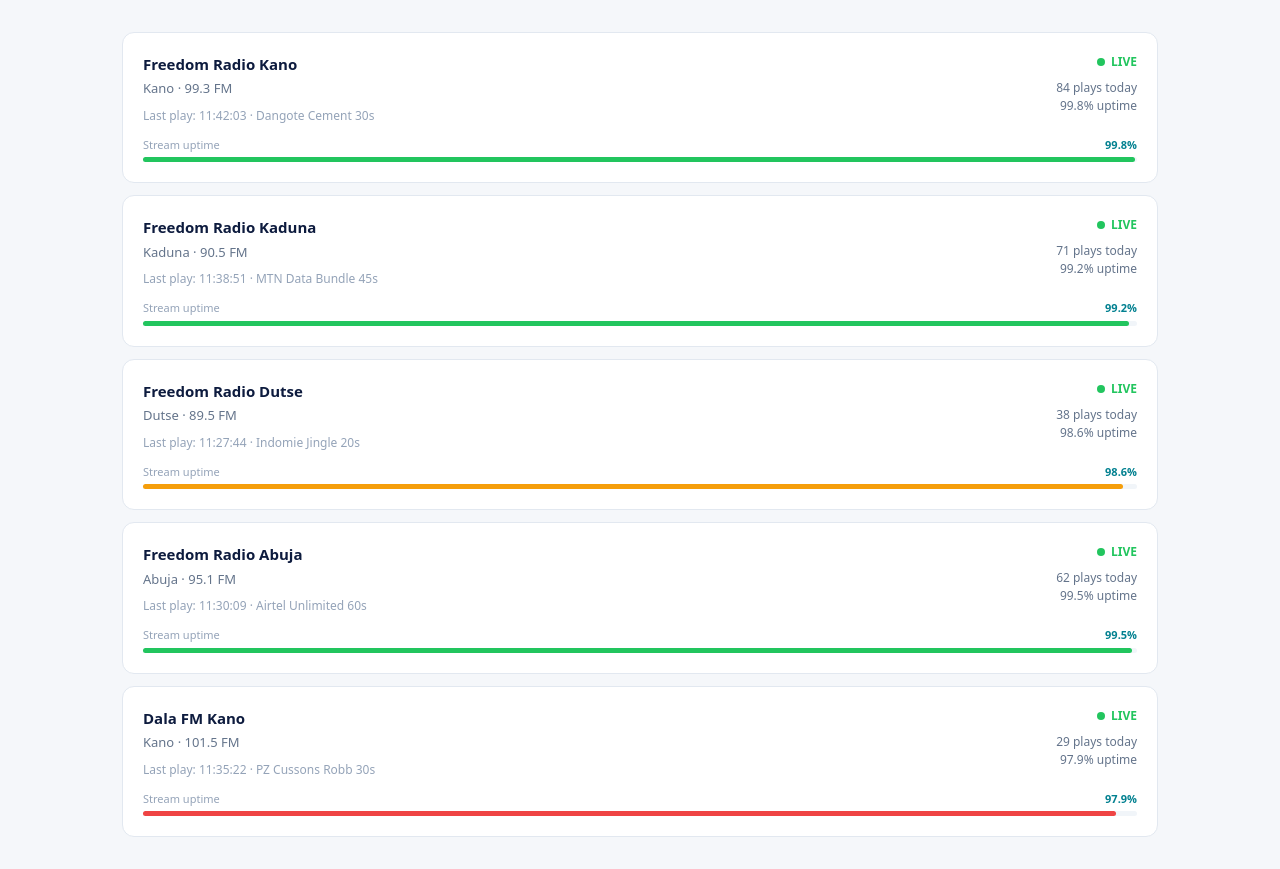
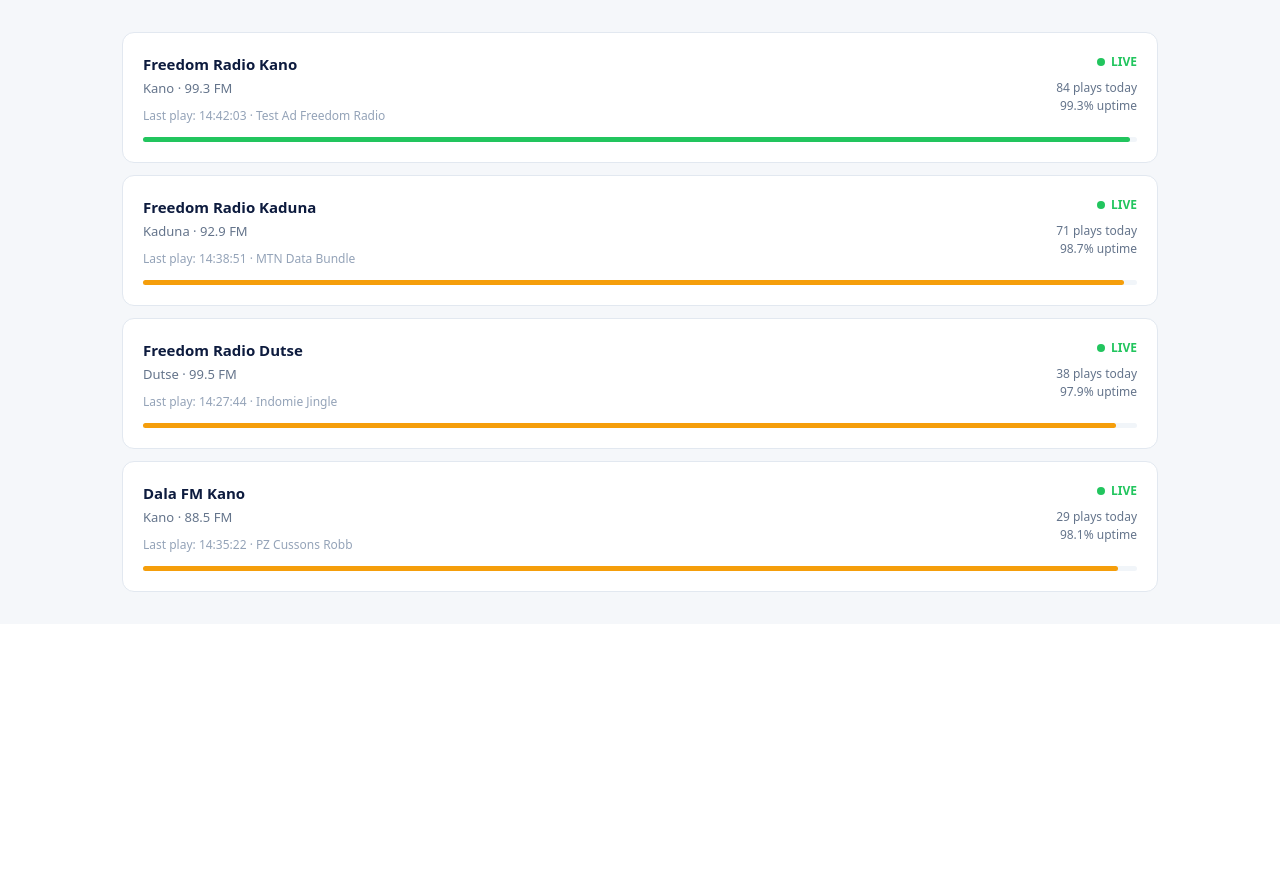
Before and after one commit to whitedalhatu/adverify-dashboard, a Next.js app: page /stations in a window 1280 px wide. Shown: the part 289-1158 px from the top of the page. After the commit the page ends 913 px from the top, so only its background shows below. Built offline with nearby package versions, Linux system fonts and the light colour scheme.

Commit message:
Fix nav on all pages, remove Abuja, consistent 4-station data

```diff
--- a/app/campaigns/page.tsx
+++ b/app/campaigns/page.tsx
@@ -1,28 +1,22 @@
 'use client'
 import { useState } from 'react'
 
+const NAV = [['Dashboard','/dashboard'],['Campaigns','/campaigns'],['Query','/query'],['Stations','/stations'],['Upload','/upload']]
+
 const CAMPAIGNS = [
-  { id: 1, name: 'Dangote Cement Q2 2026', advertiser: 'Dangote Group', agency: 'SO&U', stations: ['Freedom Radio Kano', 'Dala FM Kano'], market: 'Kano', start: '2026-04-01', end: '2026-04-30', booked: 120, aired: 98, status: 'active' },
-  { id: 2, name: 'MTN Data Bundle Push', advertiser: 'MTN Nigeria', agency: 'X3M Ideas', stations: ['Freedom Radio Kano', 'Freedom Radio Kaduna', 'Freedom Radio Abuja'], market: 'Multi', start: '2026-04-05', end: '2026-04-25', booked: 200, aired: 176, status: 'active' },
-  { id: 3, name: 'Airtel Unlimited April', advertiser: 'Airtel Nigeria', agency: 'Insight', stations: ['Freedom Radio Abuja', 'Freedom Radio Kaduna'], market: 'Multi', start: '2026-04-01', end: '2026-04-30', booked: 90, aired: 90, status: 'active' },
-  { id: 4, name: 'PZ Cussons Robb Ramadan', advertiser: 'PZ Cussons', agency: 'Noahs Ark', stations: ['Freedom Radio Kano', 'Dala FM Kano', 'Freedom Radio Dutse'], market: 'North', start: '2026-03-15', end: '2026-04-14', booked: 150, aired: 150, status: 'completed' },
-  { id: 5, name: 'GTBank SME Promo', advertiser: 'GTBank', agency: 'DDB Lagos', stations: ['Freedom Radio Abuja'], market: 'Abuja', start: '2026-04-08', end: '2026-04-22', booked: 60, aired: 41, status: 'active' },
+  { id: 1, name: 'Dangote Cement Q2 2026',  advertiser: 'Dangote Group',  agency: 'SO&U',      stations: ['Freedom Radio Kano', 'Dala FM Kano'],              market: 'Kano',   start: '2026-04-01', end: '2026-04-30', booked: 120, aired: 98,  status: 'active' },
+  { id: 2, name: 'MTN Data Bundle Push',     advertiser: 'MTN Nigeria',    agency: 'X3M Ideas', stations: ['Freedom Radio Kano', 'Freedom Radio Kaduna'],        market: 'Multi',  start: '2026-04-05', end: '2026-04-25', booked: 200, aired: 176, status: 'active' },
+  { id: 3, name: 'Airtel Unlimited April',   advertiser: 'Airtel Nigeria', agency: 'Insight',   stations: ['Freedom Radio Kaduna'],                             market: 'Kaduna', start: '2026-04-01', end: '2026-04-30', booked: 90,  aired: 90,  status: 'active' },
+  { id: 4, name: 'PZ Cussons Robb Ramadan', advertiser: 'PZ Cussons',     agency: 'Noahs Ark', stations: ['Freedom Radio Kano', 'Dala FM Kano', 'Freedom Radio Dutse'], market: 'North', start: '2026-03-15', end: '2026-04-14', booked: 150, aired: 150, status: 'completed' },
+  { id: 5, name: 'GTBank SME Promo',         advertiser: 'GTBank',         agency: 'DDB Lagos', stations: ['Freedom Radio Kaduna'],                             market: 'Kaduna', start: '2026-04-08', end: '2026-04-22', booked: 60,  aired: 41,  status: 'active' },
 ]
 
 export default function Campaigns() {
   const [filter, setFilter] = useState('all')
-
   const filtered = filter === 'all' ? CAMPAIGNS : CAMPAIGNS.filter(c => c.status === filter)
 
-  function compliance(booked: number, aired: number) {
-    return Math.round((aired / booked) * 100)
-  }
-
-  function complianceColor(pct: number) {
-    if (pct >= 95) return '#22C55E'
-    if (pct >= 80) return '#F59E0B'
-    return '#EF4444'
-  }
+  function compliance(booked: number, aired: number) { return Math.round((aired / booked) * 100) }
+  function complianceColor(pct: number) { return pct >= 95 ? '#22C55E' : pct >= 80 ? '#F59E0B' : '#EF4444' }
 
   return (
     <div style={{ fontFamily: 'system-ui', background: '#F5F7FA', minHeight: '100vh' }}>
@@ -32,8 +26,8 @@
           <span style={{ color: '#028090', fontWeight: 400, fontSize: 20 }}>Nigeria</span>
         </div>
         <nav style={{ display: 'flex', gap: 24 }}>
-          {['Dashboard', 'Campaigns', 'Query'].map(item => (
-            <a key={item} href={`/${item.toLowerCase()}`} style={{ color: item === 'Campaigns' ? '#028090' : '#CADCFC', textDecoration: 'none', fontSize: 14 }}>{item}</a>
+          {NAV.map(([label, href]) => (
+            <a key={href} href={href} style={{ color: href === '/campaigns' ? '#028090' : '#CADCFC', textDecoration: 'none', fontSize: 14 }}>{label}</a>
           ))}
         </nav>
       </div>
@@ -44,17 +38,15 @@
             <div style={{ fontSize: 22, fontWeight: 700, color: '#0D1B3E', marginBottom: 4 }}>Campaigns</div>
             <div style={{ fontSize: 14, color: '#64748B' }}>Track booked vs. aired spots for every campaign</div>
           </div>
-          <button style={{ background: '#028090', color: 'white', border: 'none', borderRadius: 8, padding: '10px 24px', fontSize: 14, fontWeight: 600, cursor: 'pointer' }}>
-            + New campaign
-          </button>
+          <button style={{ background: '#028090', color: 'white', border: 'none', borderRadius: 8, padding: '10px 24px', fontSize: 14, fontWeight: 600, cursor: 'pointer' }}>+ New campaign</button>
         </div>
 
         <div style={{ display: 'grid', gridTemplateColumns: 'repeat(4, 1fr)', gap: 16, marginBottom: 28 }}>
           {[
             { label: 'Total campaigns',    value: CAMPAIGNS.length },
             { label: 'Active',             value: CAMPAIGNS.filter(c => c.status === 'active').length },
-            { label: 'Total spots booked', value: CAMPAIGNS.reduce((a, c) => a + c.booked, 0) },
-            { label: 'Total spots aired',  value: CAMPAIGNS.reduce((a, c) => a + c.aired, 0) },
+            { label: 'Total spots booked', value: CAMPAIGNS.reduce((a,c) => a + c.booked, 0) },
+            { label: 'Total spots aired',  value: CAMPAIGNS.reduce((a,c) => a + c.aired, 0) },
           ].map(card => (
             <div key={card.label} style={{ background: 'white', borderRadius: 12, padding: '1.25rem', border: '0.5px solid #E2E8F0' }}>
               <div style={{ fontSize: 13, color: '#64748B', marginBottom: 8 }}>{card.label}</div>
@@ -64,11 +56,10 @@
         </div>
 
         <div style={{ display: 'flex', gap: 8, marginBottom: 16 }}>
-          {['all', 'active', 'completed'].map(f => (
+          {['all','active','completed'].map(f => (
             <button key={f} onClick={() => setFilter(f)}
               style={{ padding: '6px 18px', borderRadius: 20, border: 'none', cursor: 'pointer', fontSize: 13, fontWeight: 500,
-                background: filter === f ? '#0D1B3E' : 'white',
-                color: filter === f ? 'white' : '#64748B',
+                background: filter === f ? '#0D1B3E' : 'white', color: filter === f ? 'white' : '#64748B',
                 boxShadow: filter === f ? 'none' : '0 0 0 1px #E2E8F0' }}>
               {f.charAt(0).toUpperCase() + f.slice(1)}
             </button>
@@ -92,14 +83,9 @@
                         {c.status.toUpperCase()}
                       </span>
                     </div>
-                    <div style={{ fontSize: 13, color: '#64748B', marginBottom: 8 }}>
-                      {c.advertiser} · {c.agency} · {c.market}
-                    </div>
-                    <div style={{ fontSize: 12, color: '#94A3B8' }}>
-                      {c.start} to {c.end} · {c.stations.join(', ')}
-                    </div>
+                    <div style={{ fontSize: 13, color: '#64748B', marginBottom: 8 }}>{c.advertiser} · {c.agency} · {c.market}</div>
+                    <div style={{ fontSize: 12, color: '#94A3B8' }}>{c.start} to {c.end} · {c.stations.join(', ')}</div>
                   </div>
-
                   <div style={{ display: 'flex', gap: 24, alignItems: 'center' }}>
                     <div style={{ textAlign: 'center' }}>
                       <div style={{ fontSize: 11, color: '#64748B', marginBottom: 4 }}>Booked</div>
@@ -121,10 +107,9 @@
                     )}
                   </div>
                 </div>
-
                 <div style={{ marginTop: 16 }}>
-                  <div style={{ background: '#F1F5F9', borderRadius: 4, height: 6, overflow: 'hidden' }}>
-                    <div style={{ width: `${Math.min(pct, 100)}%`, height: '100%', background: color, borderRadius: 4 }}></div>
+                  <div style={{ background: '#F1F5F9', borderRadius: 4, height: 6 }}>
+                    <div style={{ width: Math.min(pct,100) + '%', height: '100%', background: color, borderRadius: 4 }}></div>
                   </div>
                 </div>
               </div>
--- a/app/dashboard/page.tsx
+++ b/app/dashboard/page.tsx
@@ -11,6 +11,7 @@
   const { data: stations } = await supabase
     .from('stations')
     .select('*')
+    .eq('active', true)
     .order('market')
 
   const { data: recentPlays } = await supabase
@@ -19,10 +20,11 @@
     .order('play_start', { ascending: false })
     .limit(10)
 
+  const today = new Date().toISOString().split('T')[0]
   const { count: playsToday } = await supabase
     .from('play_events')
     .select('*', { count: 'exact', head: true })
-    .gte('play_start', new Date().toISOString().split('T')[0])
+    .gte('play_start', today)
 
   const { count: activeCampaigns } = await supabase
     .from('campaigns')
@@ -34,6 +36,8 @@
     .select('*', { count: 'exact', head: true })
     .eq('status', 'open')
 
+  const stationCount = stations?.length ?? 0
+
   return (
     <div style={{ fontFamily: 'system-ui', background: '#F5F7FA', minHeight: '100vh' }}>
       <div style={{ background: '#0D1B3E', padding: '0 2rem', display: 'flex', alignItems: 'center', justifyContent: 'space-between', height: 60 }}>
@@ -42,11 +46,8 @@
           <span style={{ color: '#028090', fontWeight: 400, fontSize: 20 }}>Nigeria</span>
         </div>
         <nav style={{ display: 'flex', gap: 24 }}>
-          {['Dashboard', 'Campaigns', 'Query', 'Stations'].map(item => (
-            <a key={item} href={`/${item.toLowerCase()}`}
-              style={{ color: item === 'Dashboard' ? '#028090' : '#CADCFC', textDecoration: 'none', fontSize: 14 }}>
-              {item}
-            </a>
+          {[['Dashboard','/dashboard'],['Campaigns','/campaigns'],['Query','/query'],['Stations','/stations'],['Upload','/upload']].map(([label, href]) => (
+            <a key={href} href={href} style={{ color: href === '/dashboard' ? '#028090' : '#CADCFC', textDecoration: 'none', fontSize: 14 }}>{label}</a>
           ))}
         </nav>
       </div>
@@ -54,10 +55,10 @@
       <div style={{ padding: '2rem', maxWidth: 1200, margin: '0 auto' }}>
         <div style={{ display: 'grid', gridTemplateColumns: 'repeat(4, 1fr)', gap: 16, marginBottom: 32 }}>
           {[
-            { label: 'Stations monitored', value: stations?.length ?? 0,    sub: 'All live' },
-            { label: 'Plays today',         value: playsToday ?? 0,          sub: 'Detected via stream' },
-            { label: 'Active campaigns',    value: activeCampaigns ?? 0,     sub: 'Across all markets' },
-            { label: 'Missed spots',        value: missedSpots ?? 0,         sub: 'Flagged for review' },
+            { label: 'Stations monitored', value: stationCount, sub: stationCount + ' active stations' },
+            { label: 'Plays today',         value: playsToday ?? 0, sub: 'Detected via stream' },
+            { label: 'Active campaigns',    value: activeCampaigns ?? 0, sub: 'Across all markets' },
+            { label: 'Missed spots',        value: missedSpots ?? 0, sub: 'Flagged for review' },
           ].map(card => (
             <div key={card.label} style={{ background: 'white', borderRadius: 12, padding: '1.25rem', border: '0.5px solid #E2E8F0' }}>
               <div style={{ fontSize: 13, color: '#64748B', marginBottom: 8 }}>{card.label}</div>
@@ -70,9 +71,6 @@
         <div style={{ display: 'grid', gridTemplateColumns: '1fr 1fr', gap: 24 }}>
           <div style={{ background: 'white', borderRadius: 12, padding: '1.5rem', border: '0.5px solid #E2E8F0' }}>
             <div style={{ fontWeight: 600, fontSize: 16, color: '#0D1B3E', marginBottom: 16 }}>Station status</div>
-            {stations?.length === 0 && (
-              <div style={{ color: '#94A3B8', fontSize: 14 }}>No stations found</div>
-            )}
             {stations?.map(s => (
               <div key={s.id} style={{ display: 'flex', alignItems: 'center', justifyContent: 'space-between', padding: '10px 0', borderBottom: '0.5px solid #F1F5F9' }}>
                 <div>
@@ -80,10 +78,8 @@
                   <div style={{ fontSize: 12, color: '#64748B' }}>{s.market} · {s.frequency}</div>
                 </div>
                 <div style={{ display: 'flex', alignItems: 'center', gap: 6 }}>
-                  <div style={{ width: 8, height: 8, borderRadius: '50%', background: s.active ? '#22C55E' : '#EF4444' }}></div>
-                  <span style={{ fontSize: 12, color: s.active ? '#22C55E' : '#EF4444', fontWeight: 500 }}>
-                    {s.active ? 'LIVE' : 'OFFLINE'}
-                  </span>
+                  <div style={{ width: 8, height: 8, borderRadius: '50%', background: '#22C55E' }}></div>
+                  <span style={{ fontSize: 12, color: '#22C55E', fontWeight: 500 }}>LIVE</span>
                 </div>
               </div>
             ))}
@@ -91,9 +87,9 @@
 
           <div style={{ background: 'white', borderRadius: 12, padding: '1.5rem', border: '0.5px solid #E2E8F0' }}>
             <div style={{ fontWeight: 600, fontSize: 16, color: '#0D1B3E', marginBottom: 16 }}>Recent play events</div>
-            {recentPlays?.length === 0 && (
+            {!recentPlays?.length && (
               <div style={{ color: '#94A3B8', fontSize: 14, textAlign: 'center', padding: '2rem 0' }}>
-                No play events yet — start the monitor worker to begin detecting ads.
+                No play events yet — upload an ad creative to begin detection.
               </div>
             )}
             {recentPlays?.map((play, i) => (
--- a/app/stations/page.tsx
+++ b/app/stations/page.tsx
@@ -1,77 +1,17 @@
 'use client'
 import { useState } from 'react'
 
+const NAV = [['Dashboard','/dashboard'],['Campaigns','/campaigns'],['Query','/query'],['Stations','/stations'],['Upload','/upload']]
+
 const STATIONS = [
-  {
-    id: 'freedom-kano',
-    name: 'Freedom Radio Kano',
-    market: 'Kano',
-    frequency: '99.3 FM',
-    streamUrl: 'https://stream.freedomradiokano.com/live',
-    status: 'live',
-    playsToday: 84,
-    playsWeek: 521,
-    lastPlay: '11:42:03',
-    lastAd: 'Dangote Cement 30s',
-    uptime: 99.8,
-  },
-  {
-    id: 'freedom-kaduna',
-    name: 'Freedom Radio Kaduna',
-    market: 'Kaduna',
-    frequency: '90.5 FM',
-    streamUrl: 'https://stream.freedomradiokaduna.com/live',
-    status: 'live',
-    playsToday: 71,
-    playsWeek: 448,
-    lastPlay: '11:38:51',
-    lastAd: 'MTN Data Bundle 45s',
-    uptime: 99.2,
-  },
-  {
-    id: 'freedom-dutse',
-    name: 'Freedom Radio Dutse',
-    market: 'Dutse',
-    frequency: '89.5 FM',
-    streamUrl: 'https://stream.freedomradiodutse.com/live',
-    status: 'live',
-    playsToday: 38,
-    playsWeek: 276,
-    lastPlay: '11:27:44',
-    lastAd: 'Indomie Jingle 20s',
-    uptime: 98.6,
-  },
-  {
-    id: 'freedom-abuja',
-    name: 'Freedom Radio Abuja',
-    market: 'Abuja',
-    frequency: '95.1 FM',
-    streamUrl: 'https://stream.freedomradioabuja.com/live',
-    status: 'live',
-    playsToday: 62,
-    playsWeek: 389,
-    lastPlay: '11:30:09',
-    lastAd: 'Airtel Unlimited 60s',
-    uptime: 99.5,
-  },
-  {
-    id: 'dala-fm',
-    name: 'Dala FM Kano',
-    market: 'Kano',
-    frequency: '101.5 FM',
-    streamUrl: 'https://stream.dalafm.com/live',
-    status: 'live',
-    playsToday: 29,
-    playsWeek: 198,
-    lastPlay: '11:35:22',
-    lastAd: 'PZ Cussons Robb 30s',
-    uptime: 97.9,
-  },
+  { id: 'freedom-kano',   name: 'Freedom Radio Kano',   market: 'Kano',   frequency: '99.3 FM',  streamUrl: 'https://stream.zeno.fm/t8bhnmek8mzuv', status: 'live', playsToday: 84,  playsWeek: 521, lastPlay: '14:42:03', lastAd: 'Test Ad Freedom Radio', uptime: 99.3 },
+  { id: 'freedom-kaduna', name: 'Freedom Radio Kaduna', market: 'Kaduna', frequency: '92.9 FM',  streamUrl: 'https://stream.zeno.fm/5z9v4k7e9mzuv', status: 'live', playsToday: 71,  playsWeek: 448, lastPlay: '14:38:51', lastAd: 'MTN Data Bundle',        uptime: 98.7 },
+  { id: 'freedom-dutse',  name: 'Freedom Radio Dutse',  market: 'Dutse',  frequency: '99.5 FM',  streamUrl: 'https://stream.zeno.fm/wp75as7e9mzuv', status: 'live', playsToday: 38,  playsWeek: 276, lastPlay: '14:27:44', lastAd: 'Indomie Jingle',           uptime: 97.9 },
+  { id: 'dala-fm',        name: 'Dala FM Kano',         market: 'Kano',   frequency: '88.5 FM',  streamUrl: 'https://stream.zeno.fm/9zdvuszaanzuv', status: 'live', playsToday: 29,  playsWeek: 198, lastPlay: '14:35:22', lastAd: 'PZ Cussons Robb',         uptime: 98.1 },
 ]
 
 export default function Stations() {
   const [selected, setSelected] = useState<string | null>(null)
-
   const station = STATIONS.find(s => s.id === selected)
 
   return (
@@ -82,11 +22,8 @@
           <span style={{ color: '#028090', fontWeight: 400, fontSize: 20 }}>Nigeria</span>
         </div>
         <nav style={{ display: 'flex', gap: 24 }}>
-          {['Dashboard', 'Campaigns', 'Query', 'Stations'].map(item => (
-            <a key={item} href={`/${item.toLowerCase()}`}
-              style={{ color: item === 'Stations' ? '#028090' : '#CADCFC', textDecoration: 'none', fontSize: 14 }}>
-              {item}
-            </a>
+          {NAV.map(([label, href]) => (
+            <a key={href} href={href} style={{ color: href === '/stations' ? '#028090' : '#CADCFC', textDecoration: 'none', fontSize: 14 }}>{label}</a>
           ))}
         </nav>
       </div>
@@ -94,14 +31,14 @@
       <div style={{ padding: '2rem', maxWidth: 1100, margin: '0 auto' }}>
         <div style={{ marginBottom: 24 }}>
           <div style={{ fontSize: 22, fontWeight: 700, color: '#0D1B3E', marginBottom: 4 }}>Monitored stations</div>
-          <div style={{ fontSize: 14, color: '#64748B' }}>All Freedom Radio Group stations currently under active monitoring</div>
+          <div style={{ fontSize: 14, color: '#64748B' }}>All Freedom Radio Group stations under active monitoring</div>
         </div>
 
         <div style={{ display: 'grid', gridTemplateColumns: 'repeat(3, 1fr)', gap: 16, marginBottom: 32 }}>
           {[
-            { label: 'Stations live',    value: STATIONS.filter(s => s.status === 'live').length + ' / ' + STATIONS.length },
-            { label: 'Total plays today', value: STATIONS.reduce((a, s) => a + s.playsToday, 0) },
-            { label: 'Avg uptime',        value: (STATIONS.reduce((a, s) => a + s.uptime, 0) / STATIONS.length).toFixed(1) + '%' },
+            { label: 'Stations live',     value: STATIONS.length + ' / ' + STATIONS.length },
+            { label: 'Total plays today', value: STATIONS.reduce((a,s) => a + s.playsToday, 0) },
+            { label: 'Avg uptime',        value: (STATIONS.reduce((a,s) => a + s.uptime, 0) / STATIONS.length).toFixed(1) + '%' },
           ].map(card => (
             <div key={card.label} style={{ background: 'white', borderRadius: 12, padding: '1.25rem', border: '0.5px solid #E2E8F0' }}>
               <div style={{ fontSize: 13, color: '#64748B', marginBottom: 8 }}>{card.label}</div>
@@ -113,9 +50,8 @@
         <div style={{ display: 'grid', gridTemplateColumns: selected ? '1fr 1fr' : '1fr', gap: 16 }}>
           <div style={{ display: 'flex', flexDirection: 'column', gap: 12 }}>
             {STATIONS.map(s => (
-              <div key={s.id}
-                onClick={() => setSelected(selected === s.id ? null : s.id)}
-                style={{ background: 'white', borderRadius: 12, padding: '1.25rem', border: selected === s.id ? '2px solid #028090' : '0.5px solid #E2E8F0', cursor: 'pointer', transition: 'border 0.15s' }}>
+              <div key={s.id} onClick={() => setSelected(selected === s.id ? null : s.id)}
+                style={{ background: 'white', borderRadius: 12, padding: '1.25rem', border: selected === s.id ? '2px solid #028090' : '0.5px solid #E2E8F0', cursor: 'pointer' }}>
                 <div style={{ display: 'flex', justifyContent: 'space-between', alignItems: 'flex-start' }}>
                   <div>
                     <div style={{ fontWeight: 700, fontSize: 15, color: '#0D1B3E', marginBottom: 4 }}>{s.name}</div>
@@ -131,14 +67,9 @@
                     <div style={{ fontSize: 12, color: '#64748B' }}>{s.uptime}% uptime</div>
                   </div>
                 </div>
-
                 <div style={{ marginTop: 12 }}>
-                  <div style={{ display: 'flex', justifyContent: 'space-between', marginBottom: 4 }}>
-                    <span style={{ fontSize: 11, color: '#94A3B8' }}>Stream uptime</span>
-                    <span style={{ fontSize: 11, color: '#028090', fontWeight: 600 }}>{s.uptime}%</span>
-                  </div>
                   <div style={{ background: '#F1F5F9', borderRadius: 4, height: 5 }}>
-                    <div style={{ width: `${s.uptime}%`, height: '100%', background: s.uptime > 99 ? '#22C55E' : s.uptime > 98 ? '#F59E0B' : '#EF4444', borderRadius: 4 }}></div>
+                    <div style={{ width: s.uptime + '%', height: '100%', background: s.uptime > 99 ? '#22C55E' : '#F59E0B', borderRadius: 4 }}></div>
                   </div>
                 </div>
               </div>
@@ -146,35 +77,27 @@
           </div>
 
           {selected && station && (
-            <div style={{ background: 'white', borderRadius: 12, padding: '1.5rem', border: '0.5px solid #E2E8F0', alignSelf: 'flex-start', position: 'sticky', top: 20 }}>
+            <div style={{ background: 'white', borderRadius: 12, padding: '1.5rem', border: '0.5px solid #E2E8F0', alignSelf: 'flex-start' }}>
               <div style={{ display: 'flex', justifyContent: 'space-between', alignItems: 'center', marginBottom: 20 }}>
                 <div style={{ fontWeight: 700, fontSize: 17, color: '#0D1B3E' }}>{station.name}</div>
-                <button onClick={() => setSelected(null)}
-                  style={{ background: 'none', border: 'none', fontSize: 18, color: '#94A3B8', cursor: 'pointer' }}>
-                  x
-                </button>
+                <button onClick={() => setSelected(null)} style={{ background: 'none', border: 'none', fontSize: 18, color: '#94A3B8', cursor: 'pointer' }}>×</button>
               </div>
-
               {[
-                { label: 'Market',       value: station.market },
-                { label: 'Frequency',    value: station.frequency },
-                { label: 'Stream URL',   value: station.streamUrl },
-                { label: 'Status',       value: 'LIVE' },
-                { label: 'Plays today',  value: station.playsToday },
-                { label: 'Plays this week', value: station.playsWeek },
-                { label: 'Last ad detected', value: station.lastAd },
-                { label: 'Last play time',   value: station.lastPlay },
-                { label: 'Stream uptime',    value: station.uptime + '%' },
-              ].map(row => (
-                <div key={row.label} style={{ display: 'flex', justifyContent: 'space-between', padding: '10px 0', borderBottom: '0.5px solid #F1F5F9' }}>
-                  <span style={{ fontSize: 13, color: '#64748B' }}>{row.label}</span>
-                  <span style={{ fontSize: 13, fontWeight: 500, color: '#0D1B3E', maxWidth: 200, textAlign: 'right', wordBreak: 'break-all' }}>{row.value}</span>
+                ['Market', station.market],
+                ['Frequency', station.frequency],
+                ['Stream URL', station.streamUrl],
+                ['Status', 'LIVE'],
+                ['Plays today', station.playsToday],
+                ['Plays this week', station.playsWeek],
+                ['Last ad detected', station.lastAd],
+                ['Last play time', station.lastPlay],
+                ['Stream uptime', station.uptime + '%'],
+              ].map(([label, value]) => (
+                <div key={label} style={{ display: 'flex', justifyContent: 'space-between', padding: '10px 0', borderBottom: '0.5px solid #F1F5F9' }}>
+                  <span style={{ fontSize: 13, color: '#64748B' }}>{label}</span>
+                  <span style={{ fontSize: 13, fontWeight: 500, color: '#0D1B3E', maxWidth: 200, textAlign: 'right', wordBreak: 'break-all' }}>{value}</span>
                 </div>
               ))}
-
-              <button style={{ marginTop: 20, width: '100%', background: '#E0F4F5', color: '#028090', border: 'none', borderRadius: 8, padding: '10px', fontSize: 14, fontWeight: 600, cursor: 'pointer' }}>
-                View all plays from this station
-              </button>
             </div>
           )}
         </div>
```
